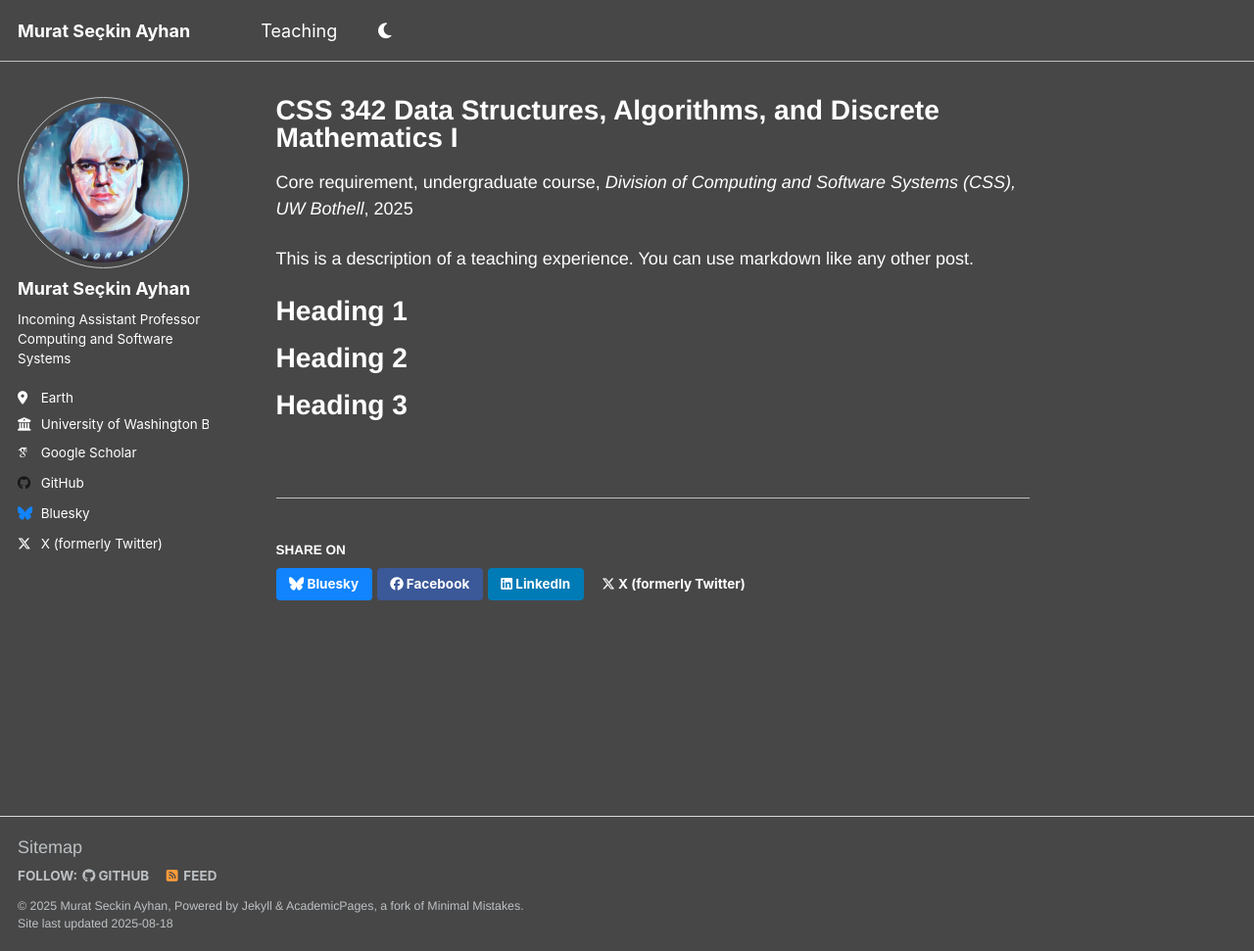
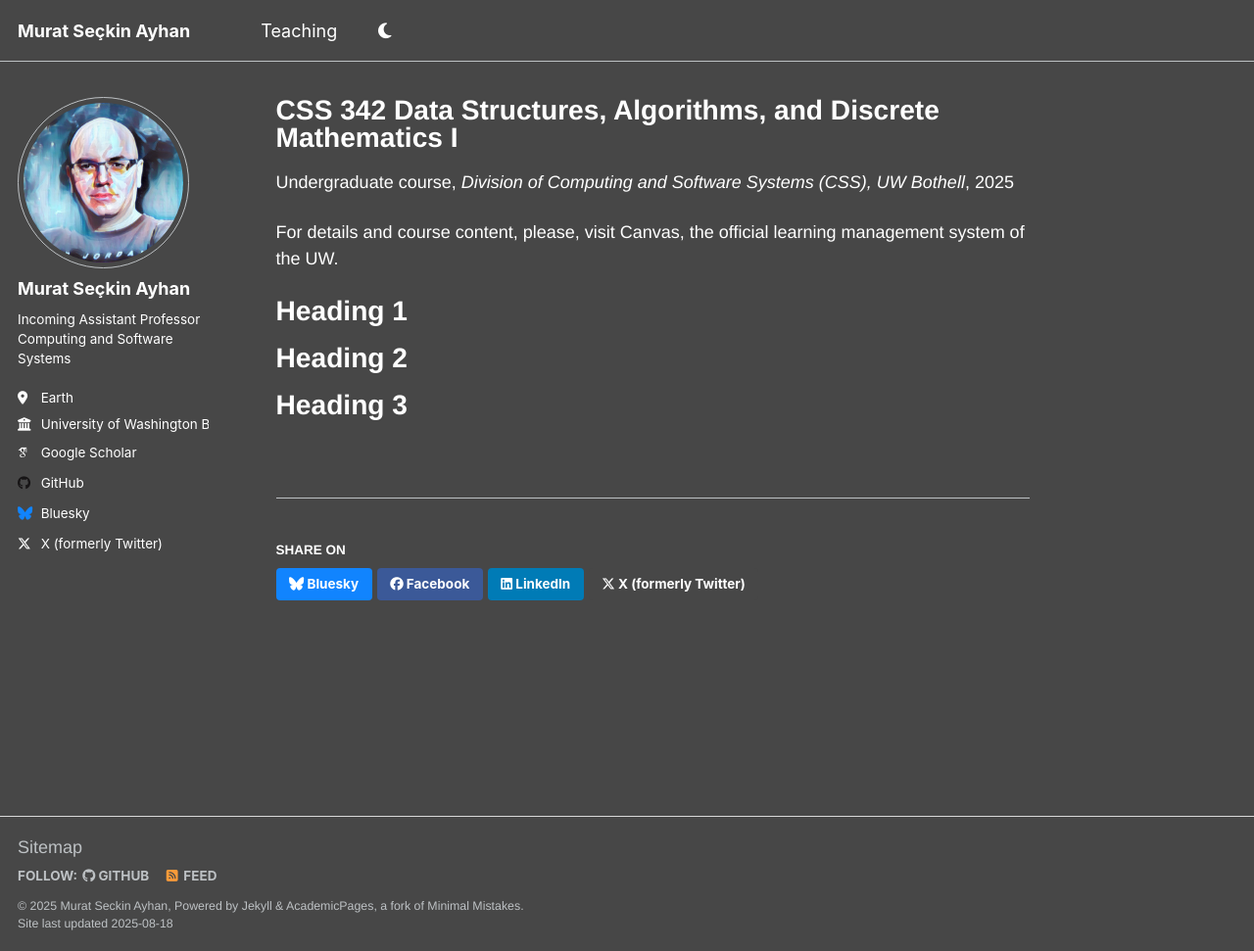
Before and after one commit to msayhan/msayhan.github.io, a Jekyll site: the page built from _teaching/2025-autumn-teaching.md, in a window 1280 px wide and 971 px high. Shown: the whole window at 98% size. Built offline with Jekyll 4.4.1, drawn with Linux system fonts in a browser that asks for light colours; some web fonts are replaced; a script that is not in the unit is left out.

Commit message:
teaching update with canvas

```diff
--- a/_teaching/2025-autumn-teaching.md
+++ b/_teaching/2025-autumn-teaching.md
@@ -1,14 +1,16 @@
 ---
 title: "CSS 342 Data Structures, Algorithms, and Discrete Mathematics I"
 collection: teaching
-type: "Core requirement, undergraduate course"
+type: "Undergraduate course"
 permalink: /teaching/2025-autumn-teaching
 venue: "Division of Computing and Software Systems (CSS), UW Bothell"
 date: 2025-09-24
 location: "Bothell, Washington"
 ---
 
-This is a description of a teaching experience. You can use markdown like any other post.
+For details and course content, please, visit Canvas,
+<!-- [Canvas](https://canvas.uw.edu),  -->
+the official learning management system of the UW.
 
 Heading 1
 ======
```
